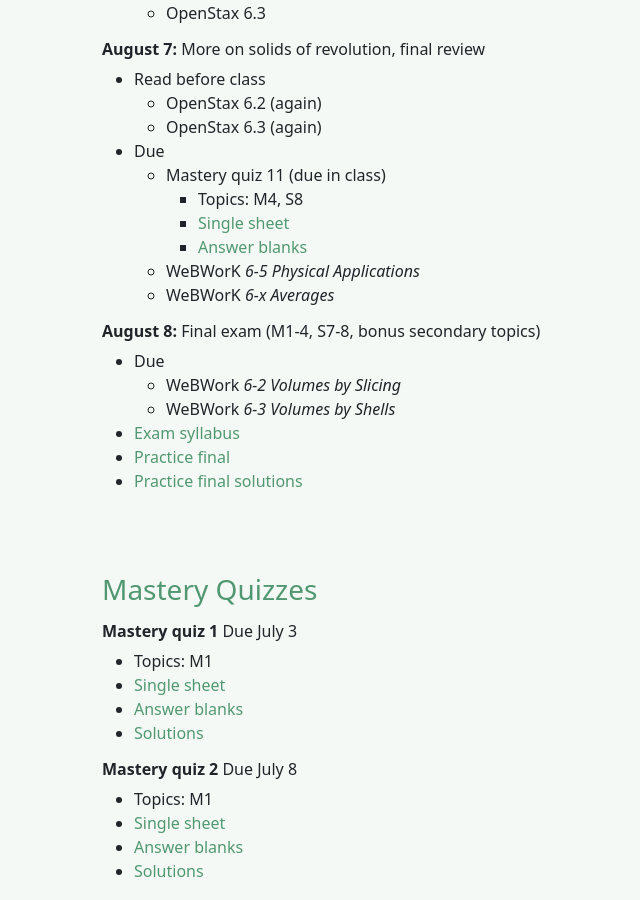
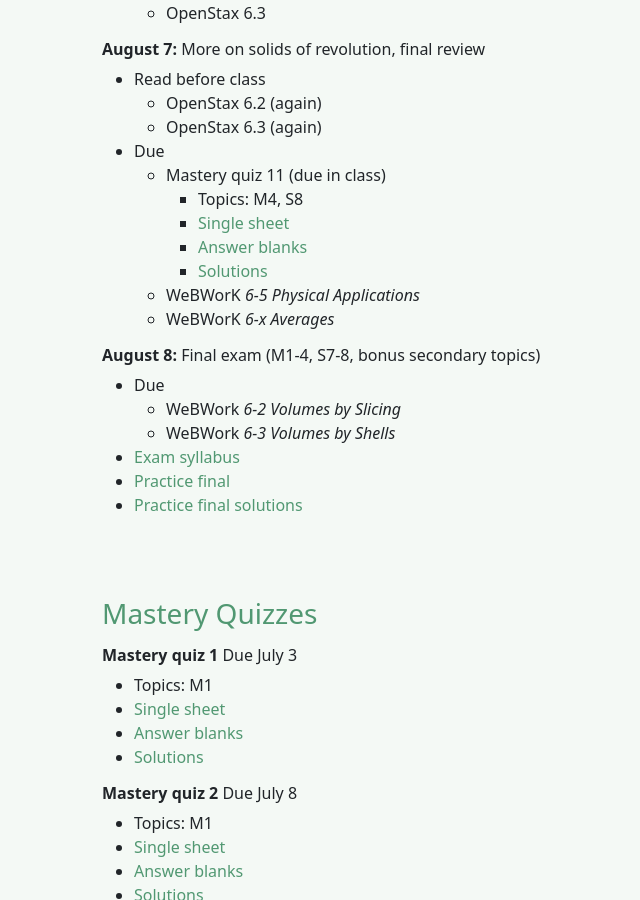
Before and after one commit to bncling/bncl-site, a Jekyll site: the page built from _courses/GW1231_summer_24.markdown, in a window 1280 px wide and 900 px high, scrolled down 811 px. Shown: the whole window, without its empty margins (285-925 px from the left). Built offline with Jekyll 4.4.1, drawn with Linux system fonts in a browser that asks for light colours.

Commit message:
rebuilding site Wed Aug  7 21:15:23 EDT 2024

```diff
--- a/_courses/GW1231_summer_24.markdown
+++ b/_courses/GW1231_summer_24.markdown
@@ -290,6 +290,7 @@ Some of the most common things that trip people up in this course are more to do
 		- Topics: M4, S8
 		- [Single sheet](/assets/documents/mq11_single_sheet.pdf)
 		- [Answer blanks](/assets/documents/mq11_answer_blanks.pdf)
+		- [Solutions](/assets/documents/mq11_solutions.pdf)
 	- WeBWorK *6-5 Physical Applications*
 	- WeBWorK *6-x Averages*
 
@@ -371,6 +372,7 @@ Some of the most common things that trip people up in this course are more to do
 - Topics: M4, S8
 - [Single sheet](/assets/documents/mq11_single_sheet.pdf)
 - [Answer blanks](/assets/documents/mq11_answer_blanks.pdf)
+- [Solutions](/assets/documents/mq11_solutions.pdf)
 
 
 
```
